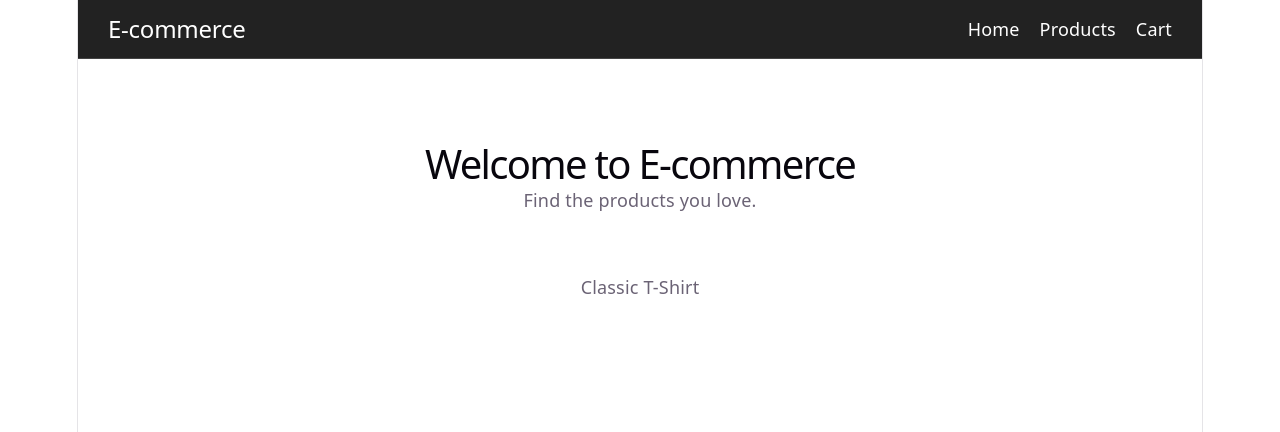
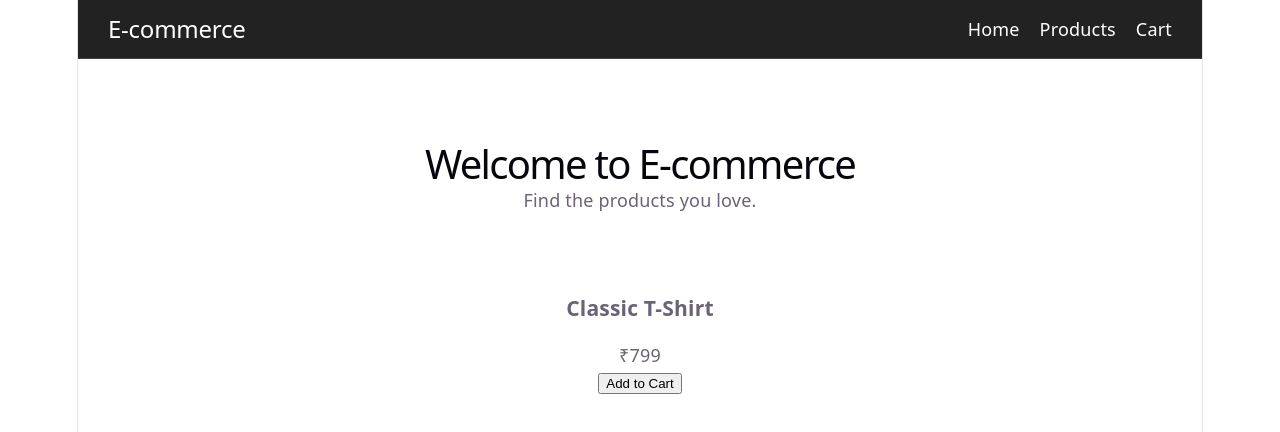
Before and after one commit to abhi12012/e-commerce-react, a React (Vite) app: page / in a window 1280 px wide. Shown: the top 432 px of the page. Built offline with nearby package versions, Linux system fonts and the light colour scheme.

Commit message:
Create ProductCard with props

```diff
--- a/src/App.jsx
+++ b/src/App.jsx
@@ -2,23 +2,21 @@ import Navbar from './components/Navbar'
 import './App.css'
 import Hero from './components/Hero'
 import products from './data/products'
+import ProductCard from './components/ProductCard'
 
 function App() {
-  console.log(products)
 
-  products.map((product) => {
-  console.log(product.name)
-})
 
   return (
     <>
       <Navbar />
 
 <main>
+
   <Hero />
-  {products.map((product) => {
-  return <p>{product.name}</p>
-})}
+
+<ProductCard product={products[0]} />
+
 </main>
     </>
 
--- /dev/null
+++ b/src/components/ProductCard.jsx
@@ -0,0 +1,11 @@
+function ProductCard({ product }) {
+  return (
+    <div className="product-card">
+      <h3>{product.name}</h3>
+      <p>₹{product.price}</p>
+      <button>Add to Cart</button>
+    </div>
+  )
+}
+
+export default ProductCard
```
